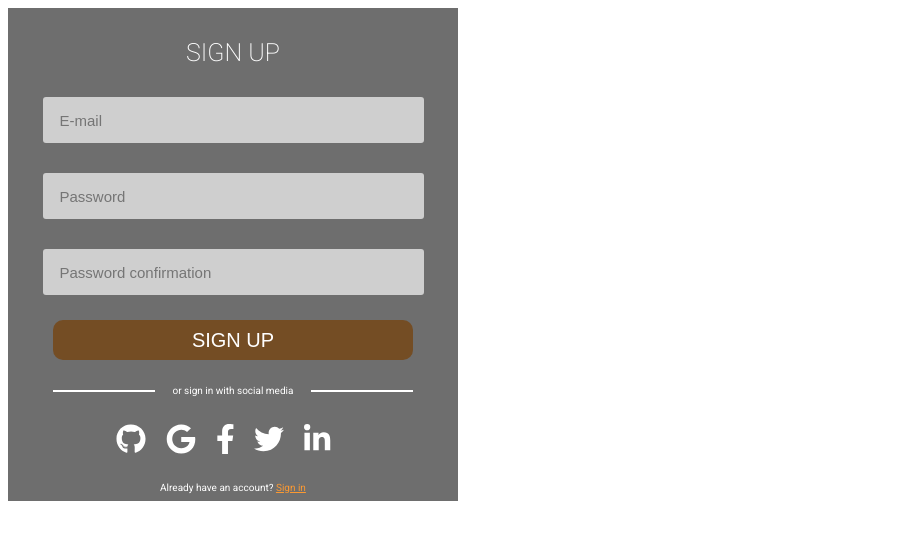
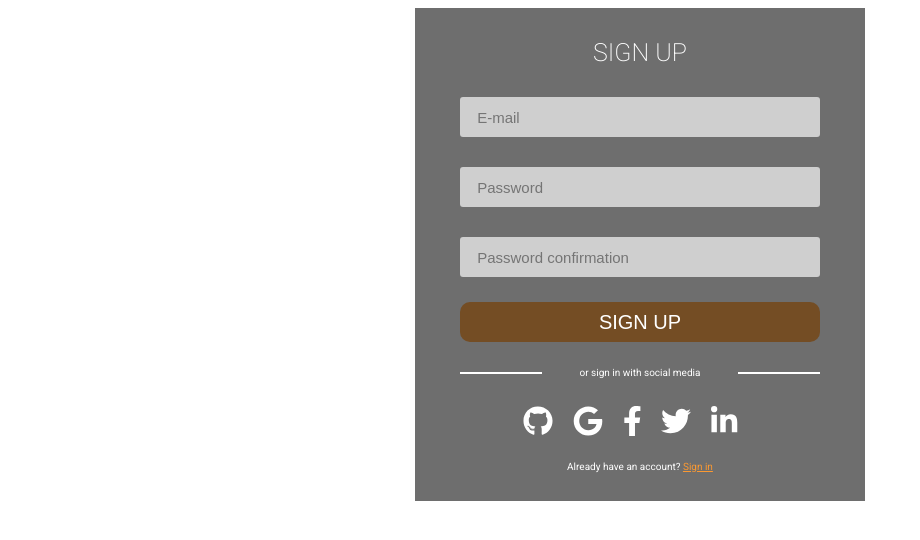
Before and after one commit to D1353L/chat-ws-front, a Vue app: page / in a window 1280 px wide. Shown: the top 540 px of the page, without its empty margins (0-920 px from the left). Built offline with nearby package versions, Linux system fonts and the light colour scheme.

Commit message:
Add adaptive design to Sign Up form

```diff
--- a/src/components/SignUp.vue
+++ b/src/components/SignUp.vue
@@ -48,6 +48,9 @@ export default {
 <!-- Add "scoped" attribute to limit CSS to this component only -->
 <style scoped lang="scss">
 .sign-up {
+    display: flex;
+    justify-content: center;
+
   form {
       position: absolute;
       width: 450px;
@@ -57,32 +60,33 @@ export default {
       color: $white;
 
       h3 {
-          margin: 30px 0 0 0;
+          margin: 1.2em 0 0 0;
           font-weight: 200;
           font-size: 25px;
       }
 
       input {
-          width: 360px;
-          height: 40px;
-          margin-top: 30px;
+          width: 75.7%;
+          height: 36px;
+          margin-top: 2em;
           font-size: 15px;
           line-height: 18px;
           border: 2px solid transparent;
           border-radius: 3px;
-          padding-left: 15px;
+          padding: 0 0 0 15px;
 
-          &:hover, &:focus{
+          &:hover, &:focus, &:active {
               border: 2px solid $highlight-color;
+              outline: none
           }
       }
 
       button {
-          width: 360px;
+          width: 80%;
           height: 40px;
           border: none;
           border-radius: 10px;
-          margin-top: 25px;
+          margin-top: 1.25em;
           font-weight: 300;
           font-size: 20px;
           line-height: 29px;
@@ -94,12 +98,13 @@ export default {
       display: flex;
       justify-content: space-between;
       align-items: center;
-      margin: 25px 45px 0 45px;
+      margin: 1.56em auto;
+      width: 80%;
 
       &:before, &:after {
           content: '';
           display: block;
-          width: 100px;
+          width: 22.2%;
           height: 0px;
           left: 396px;
           top: 455px;
@@ -113,7 +118,7 @@ export default {
   }
 
   .social-media-list {
-      margin-top: 25px;
+
 
       a {
           margin-right: 20px;
@@ -125,11 +130,20 @@ export default {
   .sign-in-caption {
       font-size: $font-small;
       line-height: 12px;
-      margin-top: 25px;
+      margin-top: 2.2em;
 
       a {
         color: $highlight-color;
       }
   }
 }
+/* Media requests */
+$breakpoint-tablet: 460px;
+@media(max-width: $breakpoint-tablet){
+  .sign-up {
+    form {
+      width: 90%
+    }
+  }
+}
 </style>
```
Also changed, not shown: package.json (+2 -7 lines), 1 other file (tests, documents, lock files or other folders).
